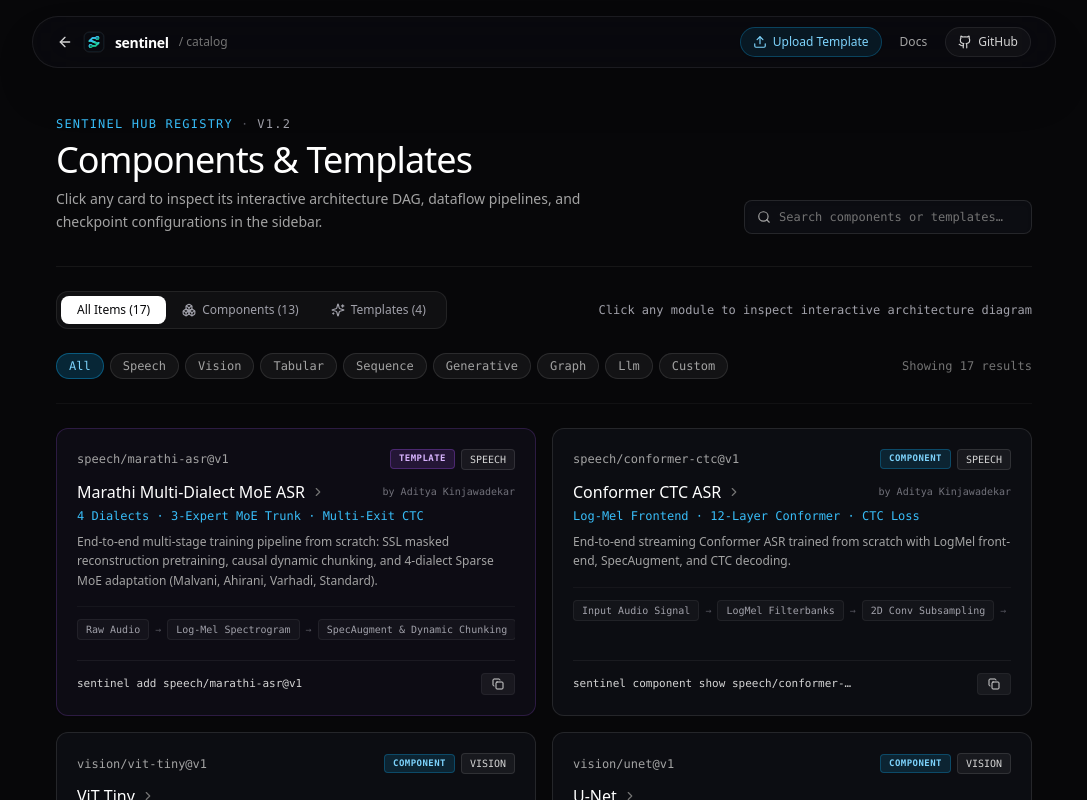
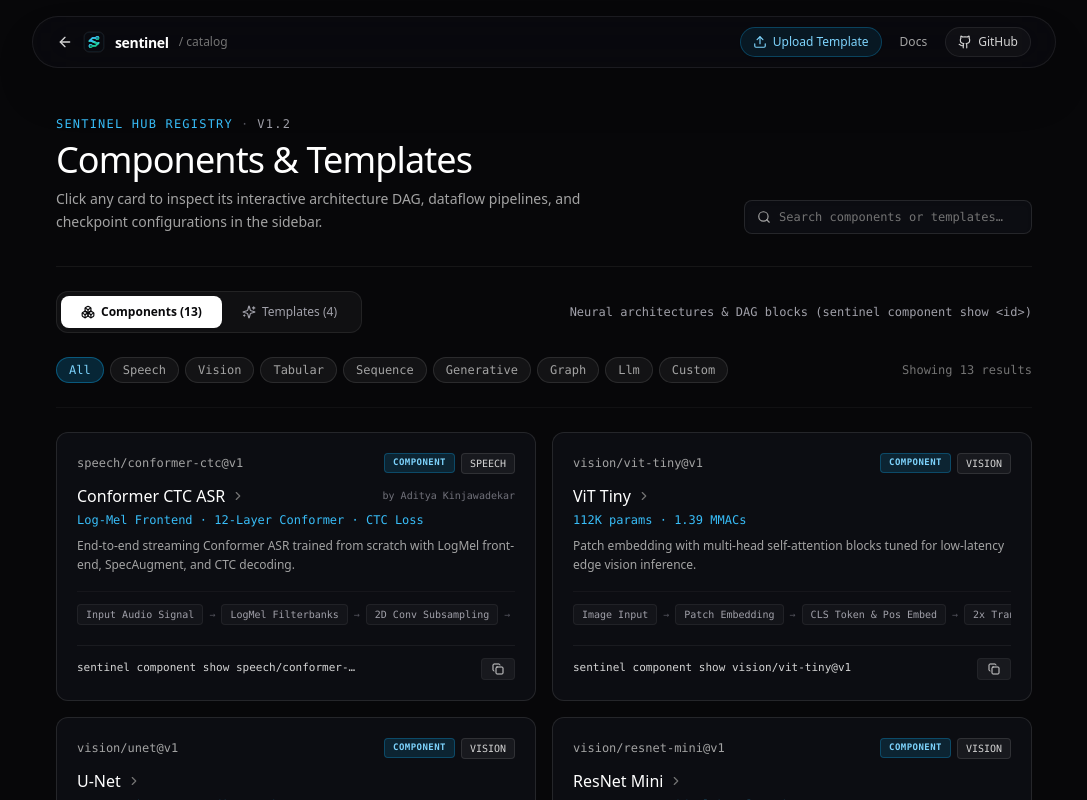
Before and after one commit to rimraf-adi/sentinel-hub, a Next.js app: page /catalog in a window 1280 px wide. Shown: the top 800 px of the page, without its empty margins (96-1183 px from the left). Built offline with nearby package versions, Linux system fonts and the light colour scheme.

Commit message:
feat(catalog): strictly separate into Components and Templates (remove All option)

```diff
--- a/app/catalog/page.tsx
+++ b/app/catalog/page.tsx
@@ -723,7 +723,7 @@ parameters:
 
 export default function CatalogPage() {
   const [copiedCmd, setCopiedCmd] = useState<string | null>(null);
-  const [activeTab, setActiveTab] = useState<"all" | "component" | "template">("all");
+  const [activeTab, setActiveTab] = useState<"component" | "template">("component");
   const [activeDomain, setActiveDomain] = useState<string>("all");
   const [searchQuery, setSearchQuery] = useState<string>("");
   const [selectedItem, setSelectedItem] = useState<CatalogItem | null>(null);
@@ -793,7 +793,6 @@ training:
 
   const counts = useMemo(() => {
     return {
-      all: CATALOG_ITEMS.length,
       component: CATALOG_ITEMS.filter((t) => t.kind === "component").length,
       template: CATALOG_ITEMS.filter((t) => t.kind === "template").length,
     };
@@ -801,7 +800,7 @@ training:
 
   const filtered = useMemo(() => {
     return CATALOG_ITEMS.filter((t) => {
-      const matchesKind = activeTab === "all" || t.kind === activeTab;
+      const matchesKind = t.kind === activeTab;
       const matchesDomain =
         activeDomain === "all" || t.domain.toLowerCase() === activeDomain.toLowerCase();
       const q = searchQuery.toLowerCase().trim();
@@ -889,24 +888,14 @@ training:
           </div>
         </div>
 
-        {/* Primary View Toggle: Components vs Templates */}
+        {/* Primary View Toggle: Components vs Templates (Strict 2-Way Division) */}
         <div className="mt-6 flex flex-col sm:flex-row sm:items-center justify-between gap-4">
           <div className="inline-flex p-1 rounded-xl bg-white/[0.04] border border-white/[0.08]">
             <button
-              onClick={() => setActiveTab("all")}
-              className={`px-4 py-1.5 rounded-lg text-xs font-medium transition-all ${
-                activeTab === "all"
-                  ? "bg-white text-zinc-950 shadow-sm"
-                  : "text-zinc-400 hover:text-white"
-              }`}
-            >
-              All Items ({counts.all})
-            </button>
-            <button
               onClick={() => setActiveTab("component")}
-              className={`flex items-center gap-1.5 px-4 py-1.5 rounded-lg text-xs font-medium transition-all ${
+              className={`flex items-center gap-1.5 px-5 py-2 rounded-lg text-xs font-medium transition-all ${
                 activeTab === "component"
-                  ? "bg-white text-zinc-950 shadow-sm"
+                  ? "bg-white text-zinc-950 shadow-sm font-semibold"
                   : "text-zinc-400 hover:text-white"
               }`}
             >
@@ -915,9 +904,9 @@ training:
             </button>
             <button
               onClick={() => setActiveTab("template")}
-              className={`flex items-center gap-1.5 px-4 py-1.5 rounded-lg text-xs font-medium transition-all ${
+              className={`flex items-center gap-1.5 px-5 py-2 rounded-lg text-xs font-medium transition-all ${
                 activeTab === "template"
-                  ? "bg-white text-zinc-950 shadow-sm"
+                  ? "bg-white text-zinc-950 shadow-sm font-semibold"
                   : "text-zinc-400 hover:text-white"
               }`}
             >
@@ -927,9 +916,8 @@ training:
           </div>
 
           <div className="text-xs font-mono text-zinc-400 hidden sm:block">
-            {activeTab === "all" && "Click any module to inspect interactive architecture diagram"}
-            {activeTab === "component" && "Neural architectures & DAG blocks (sentinel component show)"}
-            {activeTab === "template" && "Ready-to-train blueprints & pipelines (sentinel add)"}
+            {activeTab === "component" && "Neural architectures & DAG blocks (sentinel component show <id>)"}
+            {activeTab === "template" && "Ready-to-train blueprints & pipelines (sentinel add <id>)"}
           </div>
         </div>
 
@@ -1052,7 +1040,7 @@ training:
 
         {filtered.length === 0 && (
           <div className="py-16 text-center text-zinc-500 text-sm font-mono">
-            No {activeTab !== "all" ? activeTab + "s" : "items"} found matching &ldquo;{searchQuery}&rdquo; in domain &ldquo;{activeDomain}&rdquo;.
+            No {activeTab}s found matching &ldquo;{searchQuery}&rdquo; in domain &ldquo;{activeDomain}&rdquo;.
           </div>
         )}
 
```
